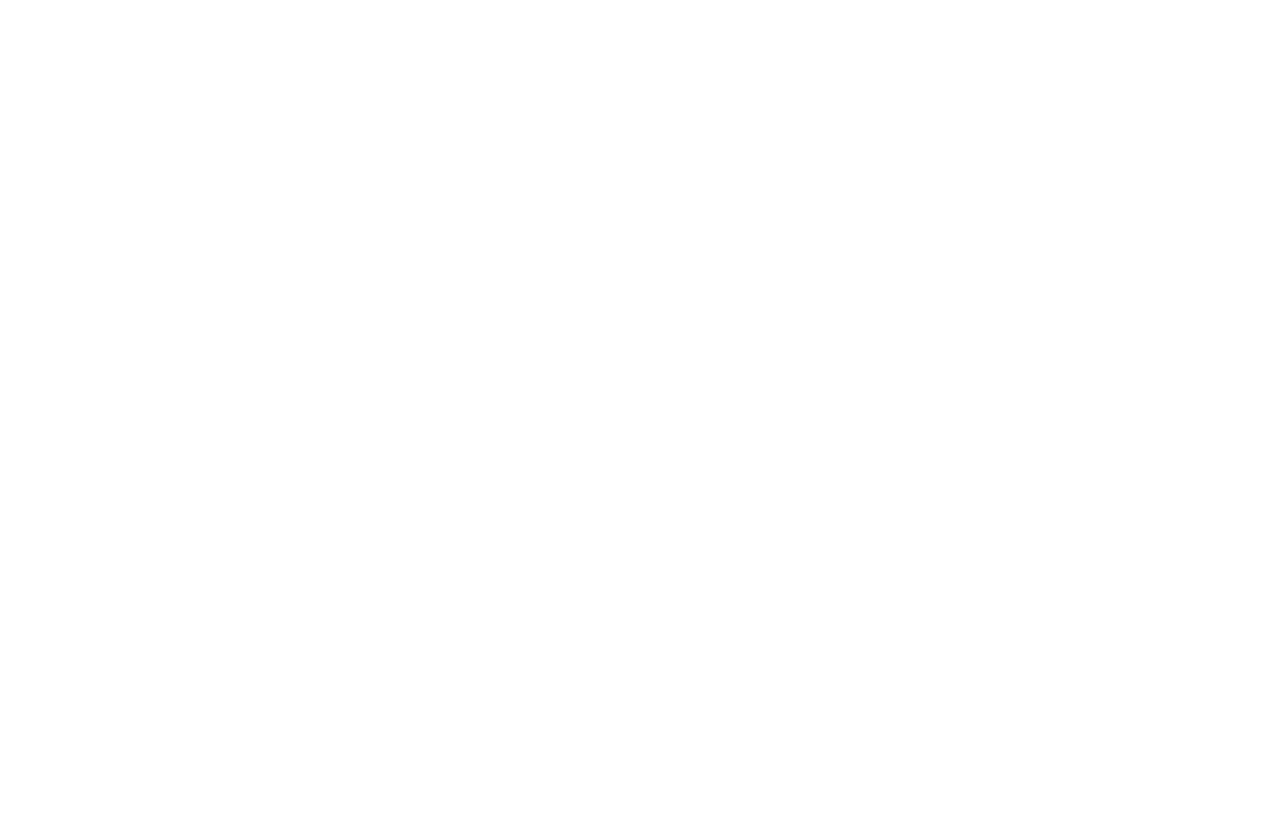
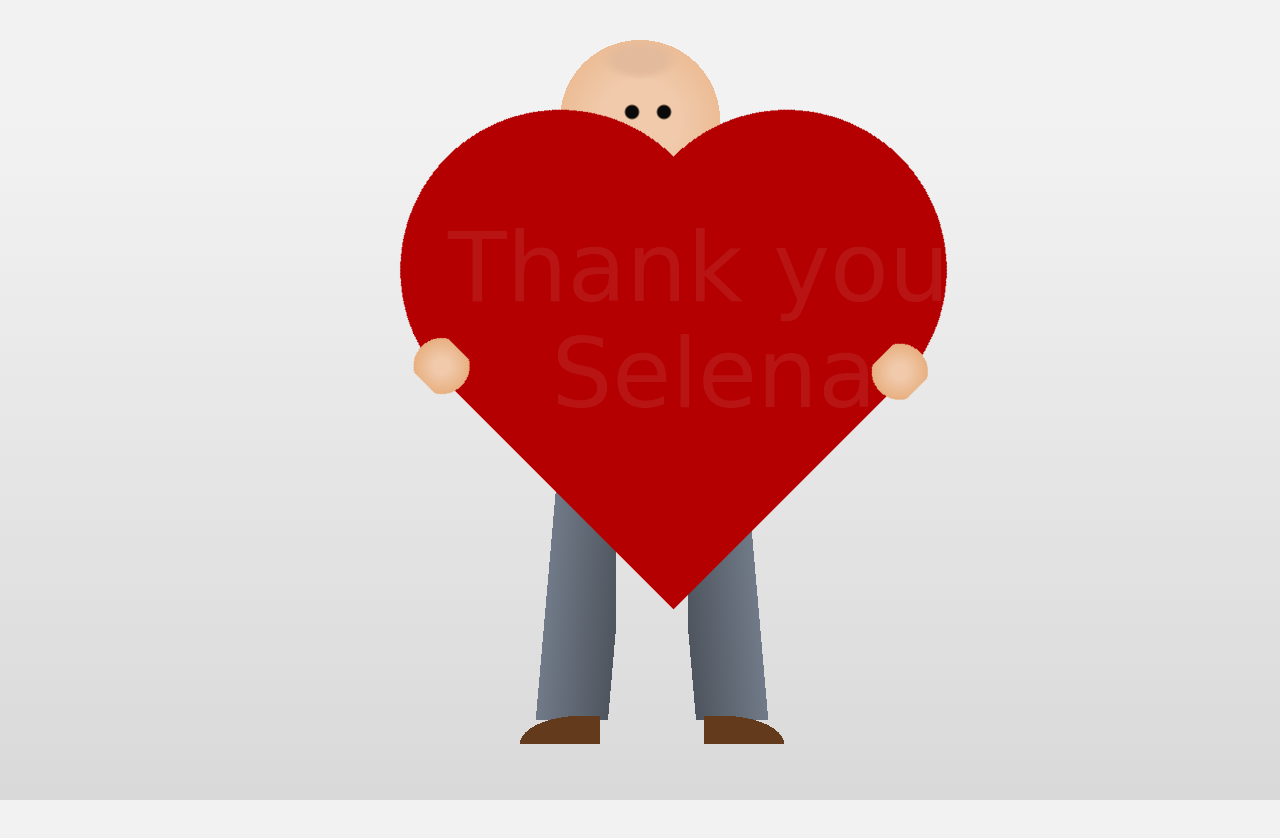
Before and after one commit to Nozomu05/Birthday, a plain HTML site: page ecran.html in a window 1280 px wide. Before the commit the page ends 800 px from the top, so only its background shows below. Drawn offline with Linux system fonts and the light colour scheme.

Commit message:
changement

```diff
--- a/ecran.html
+++ b/ecran.html
@@ -3,9 +3,10 @@
 <head>
     <meta charset="UTF-8">
     <meta name="viewport" content="width=device-width, initial-scale=1.0">
+    <link rel="stylesheet" href="ecran.css">
     <title>Document</title>
 </head>
 <body>
-
+    <div class="beloved"></div>
 </body>
 </html>
--- /dev/null
+++ b/ecran.scss
@@ -0,0 +1,127 @@
+$red: #B40001;
+$gray: #555555;
+$white: #FFFFFF;
+
+$shirt: #717A88;
+$head: #F0CAAB;
+$eyes: #090a09;
+$hair: #E3BA9B;
+
+
+
+*, *:before, *:after {
+  padding: 0;
+  margin: 0;
+  box-sizing: border-box;
+}
+
+body {
+  width: 100vw;
+  height: 100vh;
+  display: flex;
+  justify-content: center;
+  align-items: center;
+  margin: 0 auto;
+  background: linear-gradient(180deg, darken($white, 5%) 15%, darken($white, 15%) 100%);
+}
+
+div:before, div:after {
+  display: block;
+  content: '';
+  position: absolute;
+}
+
+div.beloved {
+    width: 100vmin;
+    height: 100vmin;
+    left: -5vmin;
+    margin: 0 auto;
+    display: flex;
+    z-index: -99;
+    position: relative;
+    background:
+
+    /* hair */
+    radial-gradient(ellipse, $hair 3vmin,  transparent 5vmin)  50vmin 5vmin / 10vmin 5vmin no-repeat,
+
+    /* eyes  */
+    radial-gradient(circle, $eyes .75vmin, darken($eyes, 75%) .75vmin,   transparent 1vmin)  52vmin 12vmin / 4vmin 4vmin no-repeat,
+    radial-gradient(circle, $eyes .75vmin, darken($eyes, 75%) .75vmin,   transparent 1vmin)  56vmin 12vmin / 4vmin 4vmin no-repeat,
+
+    /* head */
+    radial-gradient(circle, $head 5vmin, darken($head, 5%) 10vmin,   transparent 10vmin)  45vmin 5vmin / 20vmin 20vmin no-repeat,
+
+    /* shoes */
+    radial-gradient(ellipse at 90% 100%, darken($hair, 50%) 8vmin,  transparent 8vmin)  30vmin 85vmin / 20vmin 8vmin no-repeat,
+    radial-gradient(ellipse at 10% 100%, darken($hair, 50%) 8vmin,  transparent 8vmin)  63vmin 85vmin / 20vmin 8vmin no-repeat,
+
+    /* legs  */
+    linear-gradient(-85deg, transparent 1vmin, darken($shirt, 15%) 1vmin, $shirt 10vmin, transparent 10vmin) 37vmin 60vmin / 15vmin 30vmin no-repeat,
+    linear-gradient(85deg, transparent 1vmin, darken($shirt, 15%) 1vmin, $shirt 10vmin, transparent 10vmin) 61vmin 60vmin / 15vmin 30vmin no-repeat,
+}
+
+
+
+div.beloved:before {
+    width: 100vmin;
+    height: 100vmin;
+    z-index: 50;
+    display: flex;
+    position: absolute;
+    transform: rotate(45deg);
+    background:
+
+    /* hands */
+    radial-gradient(circle, $head 1vmin, darken($head, 10%) 3.5vmin,   transparent 3.5vmin)  29vmin 61vmin / 8vmin 6vmin no-repeat,
+    radial-gradient(circle, $head 1vmin, darken($head, 10%) 3.5vmin,   transparent 3.5vmin)  71vmin 20vmin / 6vmin 8vmin no-repeat,
+
+    /* heart */
+    radial-gradient(circle, $red 20vmin,  transparent 20vmin)  35vmin 5vmin / 40vmin 40vmin no-repeat,
+    radial-gradient(circle, $red  20vmin,  transparent 20vmin)  15vmin 25vmin / 40vmin 40vmin no-repeat,
+    linear-gradient(90deg, $red  50vmin,  transparent 50vmin) 35vmin 25vmin / 40vmin 40vmin no-repeat,
+    ;
+}
+
+
+div.beloved:after {
+    width: 100vmin;
+    height: 100vmin;
+    top: 30vmin;
+    left: 28vmin;
+    z-index: 50;
+    display: flex;
+    position: absolute;
+    white-space: pre;
+    content: "Thank you \A Selena";
+    text-align: center;
+    line-height: 1.1;
+    color: $white;
+    opacity: 0.08;
+    font-family: 'Architects Daughter', cursive;
+    font-size: 12vmin;
+}
+
+div.beloved:before{
+  animation: floatturn 10s ease-out infinite;
+}
+
+/* Float up and down */
+@keyframes floatturn{
+  50%{
+    transform:
+      rotateZ(45deg)
+      translateY(-3vmin);
+  }
+}
+div.beloved:after{
+  animation: float 10s ease-out infinite;
+}
+
+/* Float up and down */
+@keyframes float{
+  50%{
+    transform:
+      translateX(3vmin)
+      translateY(-3vmin);
+  }
+}
```
Also changed, not shown: ecran.css, 1 other file.
